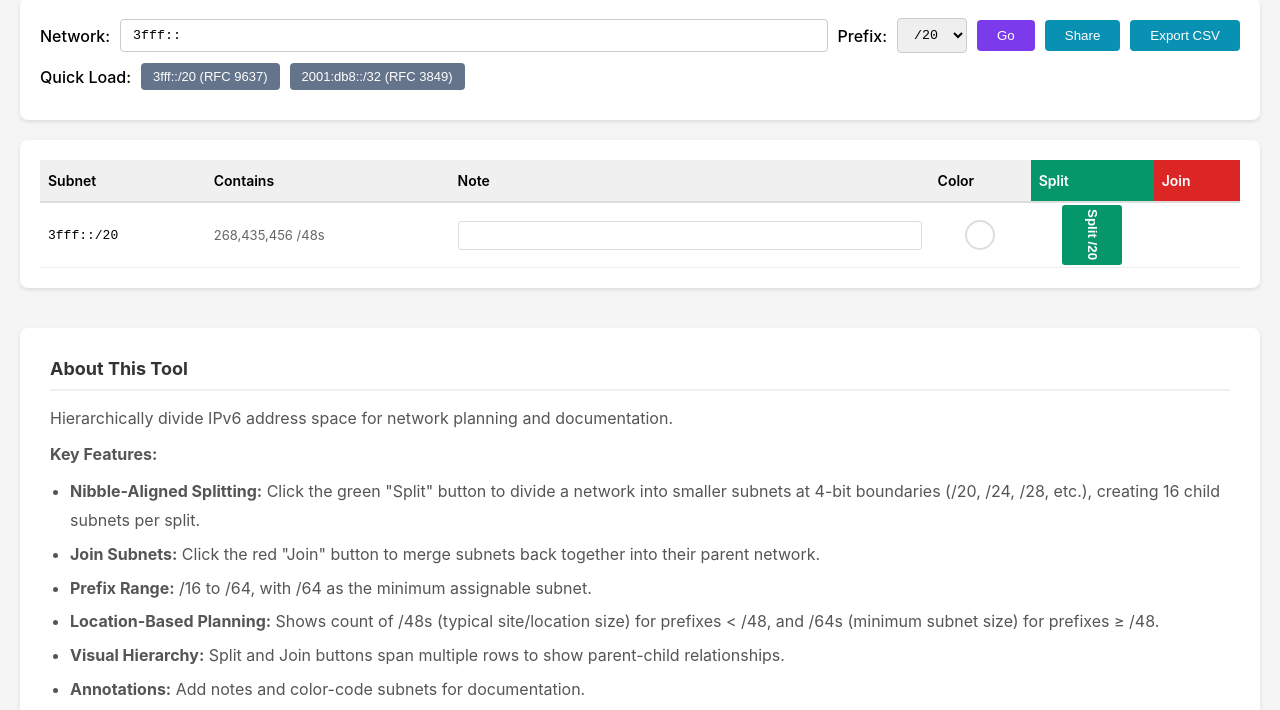
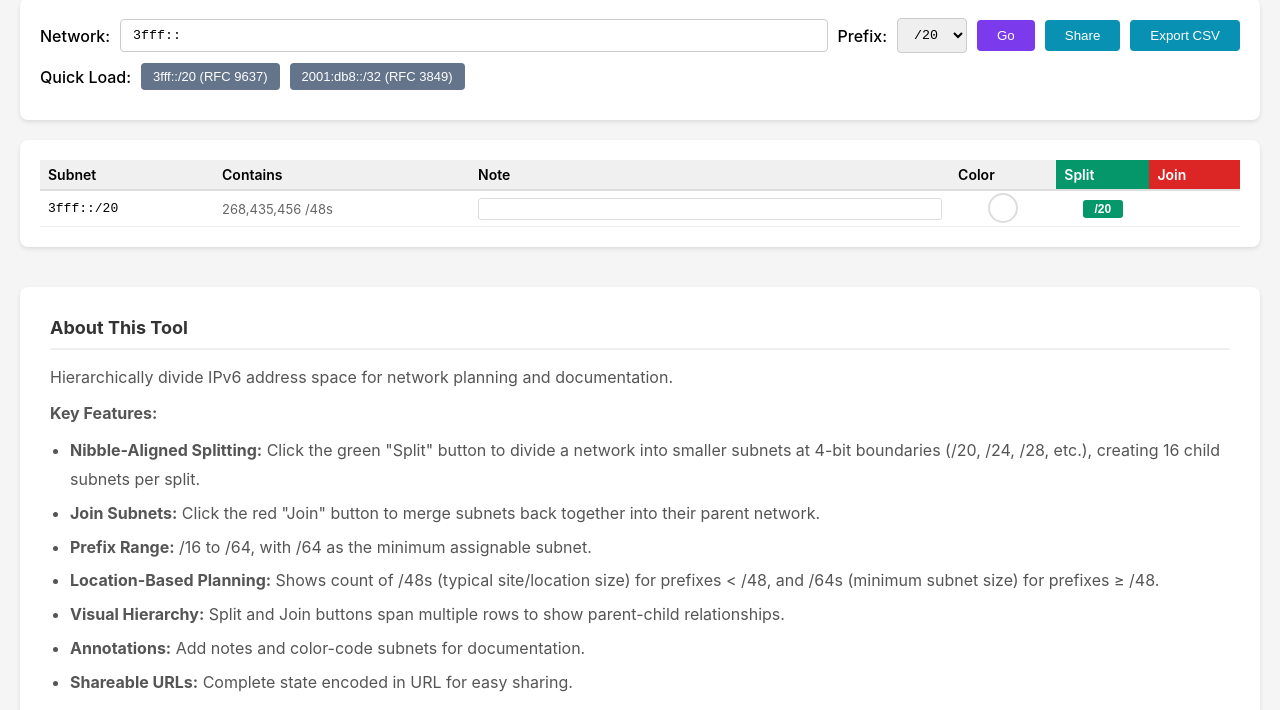
Before and after one commit to jasontally/IPv6-Plan, a plain HTML site: page index.html in a window 1280 px wide. Shown: the part 81-791 px from the top of the page. Drawn offline with Linux system fonts and the light colour scheme.

Commit message:
Improve UI: reverse join button order, compact layout, horizontal text

```diff
--- a/index.html
+++ b/index.html
@@ -114,7 +114,7 @@
 
         th {
             background: #f0f0f0;
-            padding: 12px 8px;
+            padding: 6px 8px;
             text-align: left;
             font-weight: 600;
             border-bottom: 2px solid #ddd;
@@ -123,7 +123,7 @@
         }
 
         td {
-            padding: 8px;
+            padding: 4px 8px;
             border-bottom: 1px solid #eee;
         }
 
@@ -140,10 +140,10 @@
 
         .note-input {
             width: 100%;
-            padding: 6px 8px;
+            padding: 3px 6px;
             border: 1px solid #ddd;
             border-radius: 3px;
-            font-size: 13px;
+            font-size: 12px;
         }
 
         .note-input:focus {
@@ -155,14 +155,12 @@
             background: #059669;
             color: white;
             border: none;
-            padding: 4px 12px;
+            padding: 2px 6px;
             border-radius: 3px;
             cursor: pointer;
             font-weight: 600;
-            min-width: 60px;
-            writing-mode: vertical-rl;
-            text-orientation: mixed;
-            height: 60px;
+            min-width: 40px;
+            font-size: 12px;
         }
 
         .split-button:hover:not(:disabled) {
@@ -178,16 +176,15 @@
             background: #DC2626;
             color: white;
             border: none;
-            padding: 8px 12px;
+            padding: 2px 6px;
             border-radius: 3px;
             cursor: pointer;
             font-weight: 600;
             width: 100%;
-            writing-mode: vertical-rl;
-            text-orientation: mixed;
             height: 100%;
             display: block;
-            margin: 0 2px;
+            margin: 0 1px;
+            font-size: 12px;
         }
 
         .join-button:hover {
@@ -754,19 +751,30 @@
                 const isAligned = (row.prefix % 4) === 0;
                 const nextNibble = isAligned ? row.prefix + 4 : Math.ceil(row.prefix / 4) * 4;
                 const numChildren = Math.pow(2, nextNibble - row.prefix);
-                splitBtn.textContent = isAligned ? `Split /${row.prefix}` : `Split →/${nextNibble}`;
-                splitBtn.title = `Split this network into ${numChildren} smaller /${nextNibble} subnets`;
+                splitBtn.textContent = isAligned ? `/${row.prefix}` : `→/${nextNibble}`;
+                splitBtn.title = `Split this /${row.prefix} network into ${numChildren} smaller /${nextNibble} subnets`;
                 splitBtn.disabled = row.prefix >= 64 || !row.isLeaf;
                 splitBtn.addEventListener('click', () => splitSubnet(row.cidr));
                 splitTd.appendChild(splitBtn);
                 tr.appendChild(splitTd);
 
                 // Join button columns (one per ancestry level)
+                // Order: most specific (deepest/highest prefix like /24) on LEFT,
+                //        least specific (root/lowest prefix like /20) on RIGHT
                 const maxJoinCols = 9;
-                for (let level = 0; level < maxJoinCols; level++) {
-                    if (level < row.ancestry.length) {
-                        const ancestorCidr = row.ancestry[level];
-                        const key = `${ancestorCidr}-${level}`;
+
+                // First, add empty cells for unused columns on the left
+                const emptyCols = maxJoinCols - row.ancestry.length;
+                for (let i = 0; i < emptyCols; i++) {
+                    const emptyTd = document.createElement('td');
+                    emptyTd.className = 'button-cell';
+                    tr.appendChild(emptyTd);
+                }
+
+                // Then add join buttons in reverse order (deepest ancestor first, root last)
+                for (let i = row.ancestry.length - 1; i >= 0; i--) {
+                    const ancestorCidr = row.ancestry[i];
+                    const key = `${ancestorCidr}-${i}`;
                     const spanInfo = rowspans.get(key);
 
                     if (spanInfo && spanInfo.row === idx) {
@@ -779,17 +787,13 @@
                         const [, ancestorPrefix] = ancestorCidr.split('/');
                         const joinBtn = document.createElement('button');
                         joinBtn.className = 'join-button';
-                            joinBtn.textContent = `Join /${ancestorPrefix}`;
+                        joinBtn.textContent = `/${ancestorPrefix}`;
                         joinBtn.title = `Join subnets back together to form a /${ancestorPrefix} network`;
                         joinBtn.addEventListener('click', () => joinSubnet(row.cidr, parseInt(ancestorPrefix)));
                         joinTd.appendChild(joinBtn);
                         tr.appendChild(joinTd);
                     }
-                    } else {
-                        const emptyTd = document.createElement('td');
-                        emptyTd.className = 'button-cell';
-                        tr.appendChild(emptyTd);
-                    }
+                    // If spanInfo exists but this isn't the first row, the cell is covered by rowspan - don't add anything
                 }
 
                 tbody.appendChild(tr);
```
Lines whose indentation alone changed are shown as unchanged.
